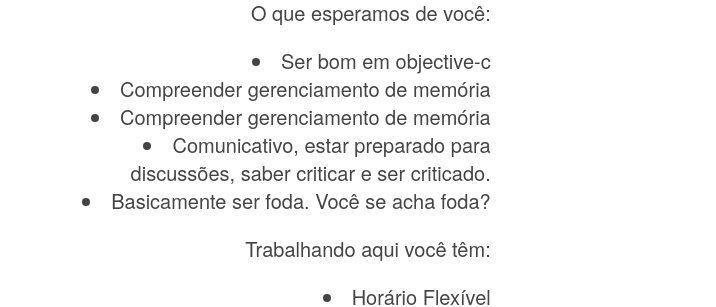
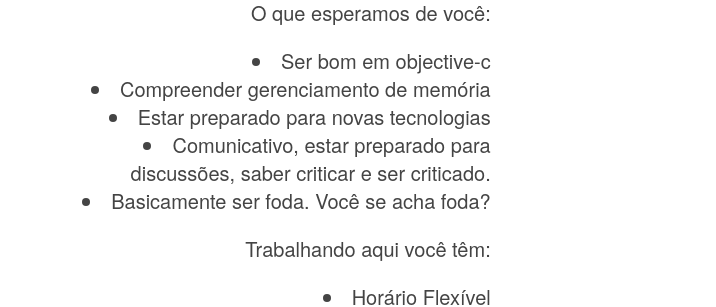
Before and after one commit to dasdad/dasdad.github.io, a Jekyll site: the page built from jobs/index.html, in a window 1280 px wide. Shown: the part 385-692 px from the top of the page, without its empty margins (131-847 px from the left). Built offline with Jekyll 4.4.1, drawn with Linux system fonts in a browser that asks for light colours; nearby versions of some CDN libraries; some web fonts are replaced.

Commit message:
Adjusted a repeated line

```diff
--- a/jobs/index.html
+++ b/jobs/index.html
@@ -14,7 +14,7 @@ layout: default
         Compreender gerenciamento de memória
       </li>
       <li>
-        Compreender gerenciamento de memória
+        Estar preparado para novas tecnologias
       </li>
       <li>
         Comunicativo, estar preparado para discussões, saber criticar e ser criticado.
```
